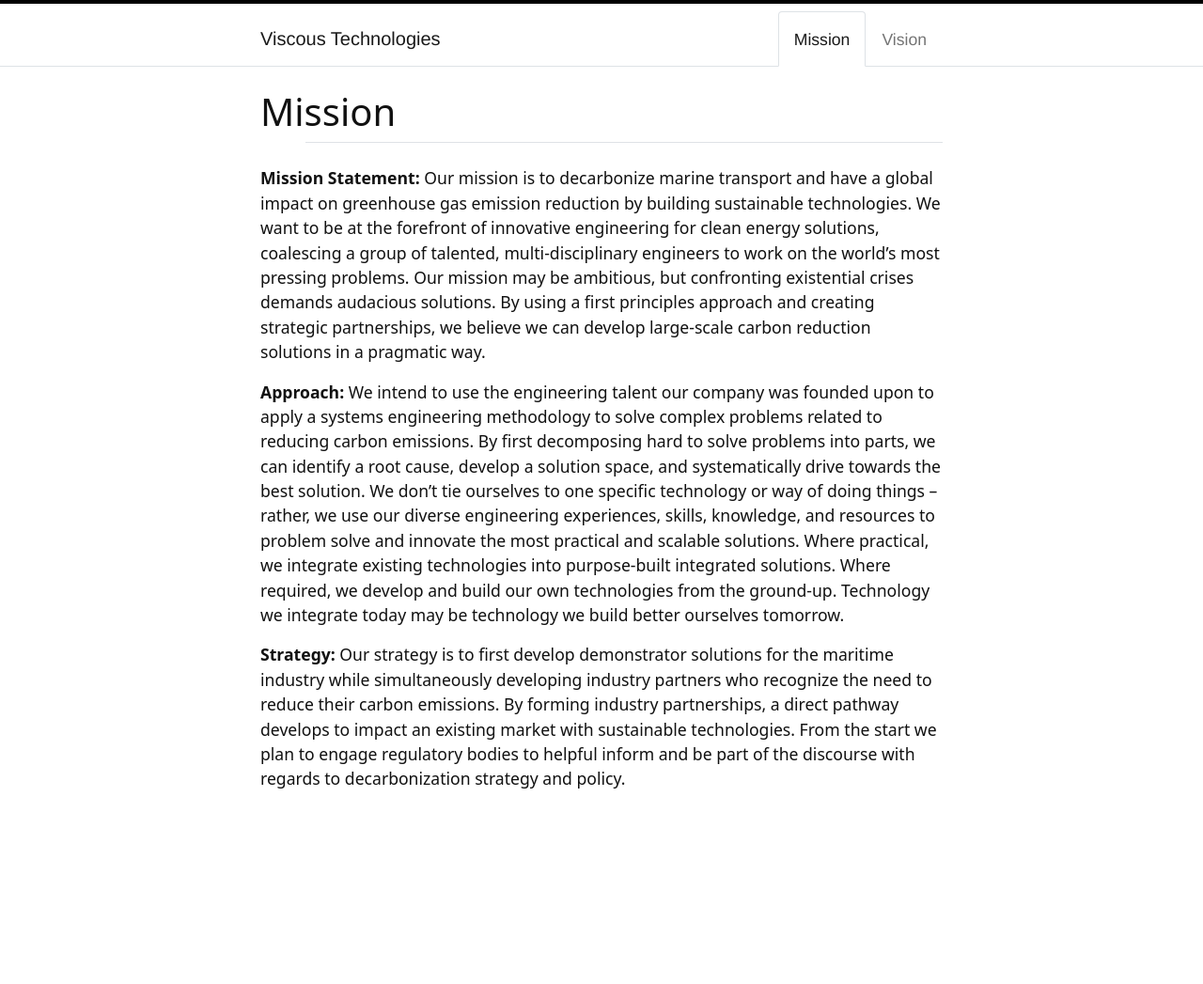
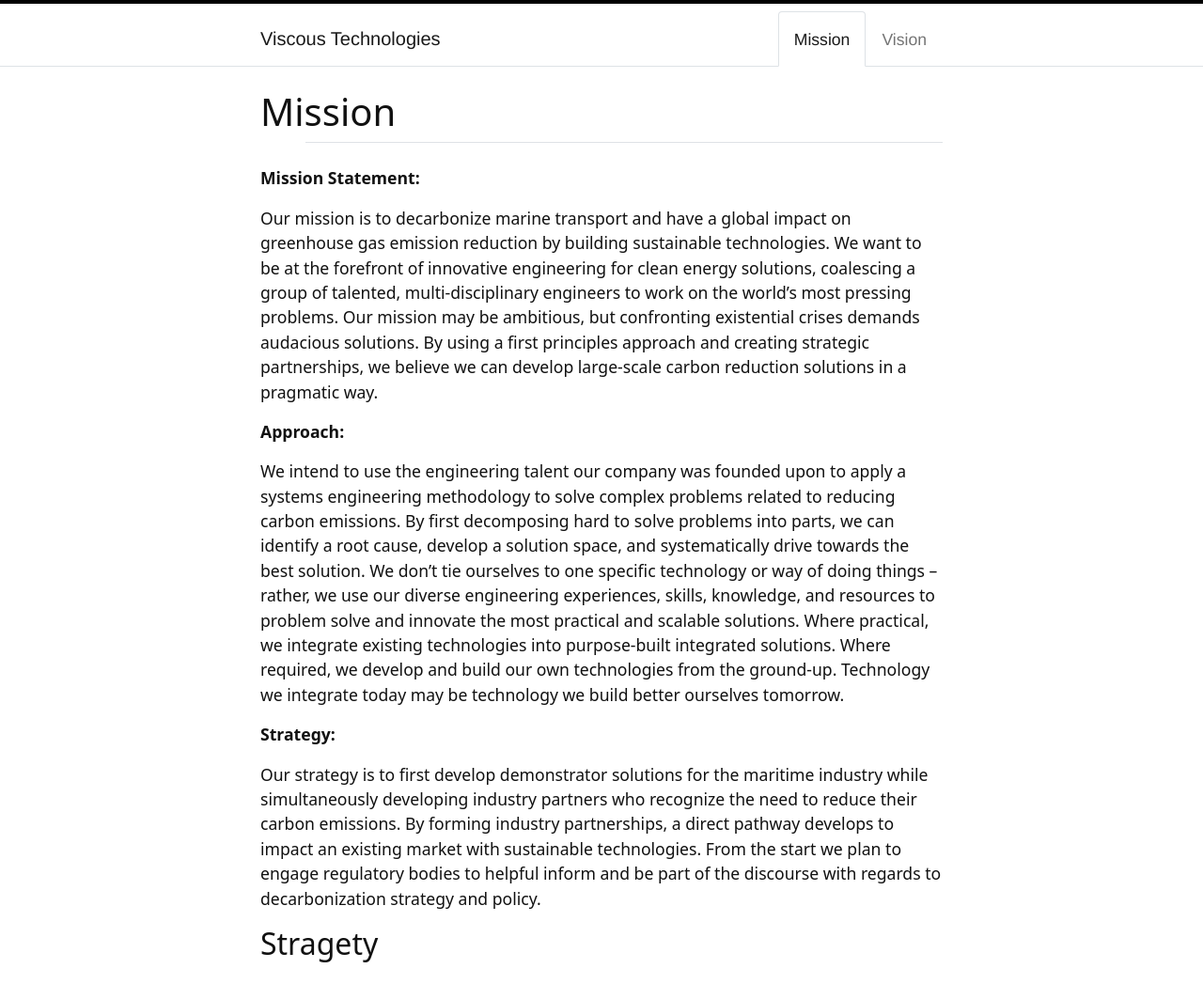
Before and after one commit to ccluett/viscous.tech, a Jekyll site: the page built from content/mission.md, in a window 1280 px wide. Shown: the whole page at 94% size. Built offline with Jekyll 4.4.1, drawn with Linux system fonts in a browser that asks for light colours; before the commit the page ends 900 px from its top, so only the background shows below that.

Commit message:
Update mission.md

```diff
--- a/content/mission.md
+++ b/content/mission.md
@@ -4,11 +4,16 @@
 ---
 
 **Mission Statement:**
+
 Our mission is to decarbonize marine transport and have a global impact on greenhouse gas emission reduction by building sustainable technologies. We want to be at the forefront of innovative engineering for clean energy solutions, coalescing a group of talented, multi-disciplinary engineers to work on the world’s most pressing problems. Our mission may be ambitious, but confronting existential crises demands audacious solutions. By using a first principles approach and creating strategic partnerships, we believe we can develop large-scale carbon reduction solutions in a pragmatic way.
 
 **Approach:**
+
 We intend to use the engineering talent our company was founded upon to apply a systems engineering methodology to solve complex problems related to reducing carbon emissions. By first decomposing hard to solve problems into parts, we can identify a root cause, develop a solution space, and systematically drive towards the best solution. We don’t tie ourselves to one specific technology or way of doing things – rather, we use our diverse engineering experiences, skills, knowledge, and resources to problem solve and innovate the most practical and scalable solutions.
 Where practical, we integrate existing technologies into purpose-built integrated solutions. Where required, we develop and build our own technologies from the ground-up. Technology we integrate today may be technology we build better ourselves tomorrow.
 
 **Strategy:**
+
 Our strategy is to first develop demonstrator solutions for the maritime industry while simultaneously developing industry partners who recognize the need to reduce their carbon emissions. By forming industry partnerships, a direct pathway develops to impact an existing market with sustainable technologies. From the start we plan to engage regulatory bodies to helpful inform and be part of the discourse with regards to decarbonization strategy and policy.
+
+## Stragety
```
